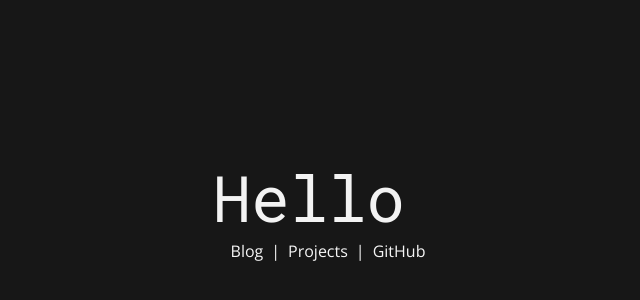
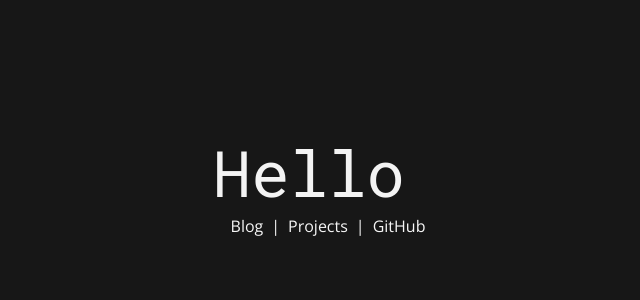
Before and after one commit to MrCoolTheCucumber/my-site, a React app: page / in a window 1280 px wide. Shown: the part 216-516 px from the top of the page, without its empty margins (312-952 px from the left). Built offline with nearby package versions, Linux system fonts and the light colour scheme.

Commit message:
Fix routing so Home component isn't wrapped by the app wrapper, and therefore is properly centered.

```diff
--- a/src/components/app.tsx
+++ b/src/components/app.tsx
@@ -9,7 +9,7 @@ import Content from './content'
 export default class Home extends React.Component {
     render() {
         return (
-            <Router>
+            <React.Fragment>
                 <Route exact path='/'>
                     <Content />
                 </Route>
@@ -20,7 +20,7 @@ export default class Home extends React.Component {
                     <Content />
                     <Footer />
                 </Route>
-            </Router>
+            </React.Fragment>
         )
     }
 }
--- a/src/index.tsx
+++ b/src/index.tsx
@@ -1,16 +1,29 @@
 import React from 'react';
 import ReactDOM from 'react-dom';
 import _App from './components/app';
+import Home from './components/home/home';
 import "./index.scss";
+
+import { Switch, Route, Redirect, BrowserRouter as Router } from 'react-router-dom'
 
 class App extends React.Component {
     render() {
         return (
-            <div className="app-wrapper">
-                <div className="app-wrapper__grid">
-                    <_App />
-                </div>
-            </div>
+            <Router>
+                <Switch>
+                    <Route exact path="/">
+                        <Home />
+                    </Route>
+
+                    <Route>
+                    <div className="app-wrapper">
+                        <div className="app-wrapper__grid">
+                            <_App />
+                        </div>
+                    </div>
+                    </Route>
+                </Switch>
+            </Router>
         )
     }
 }
```
